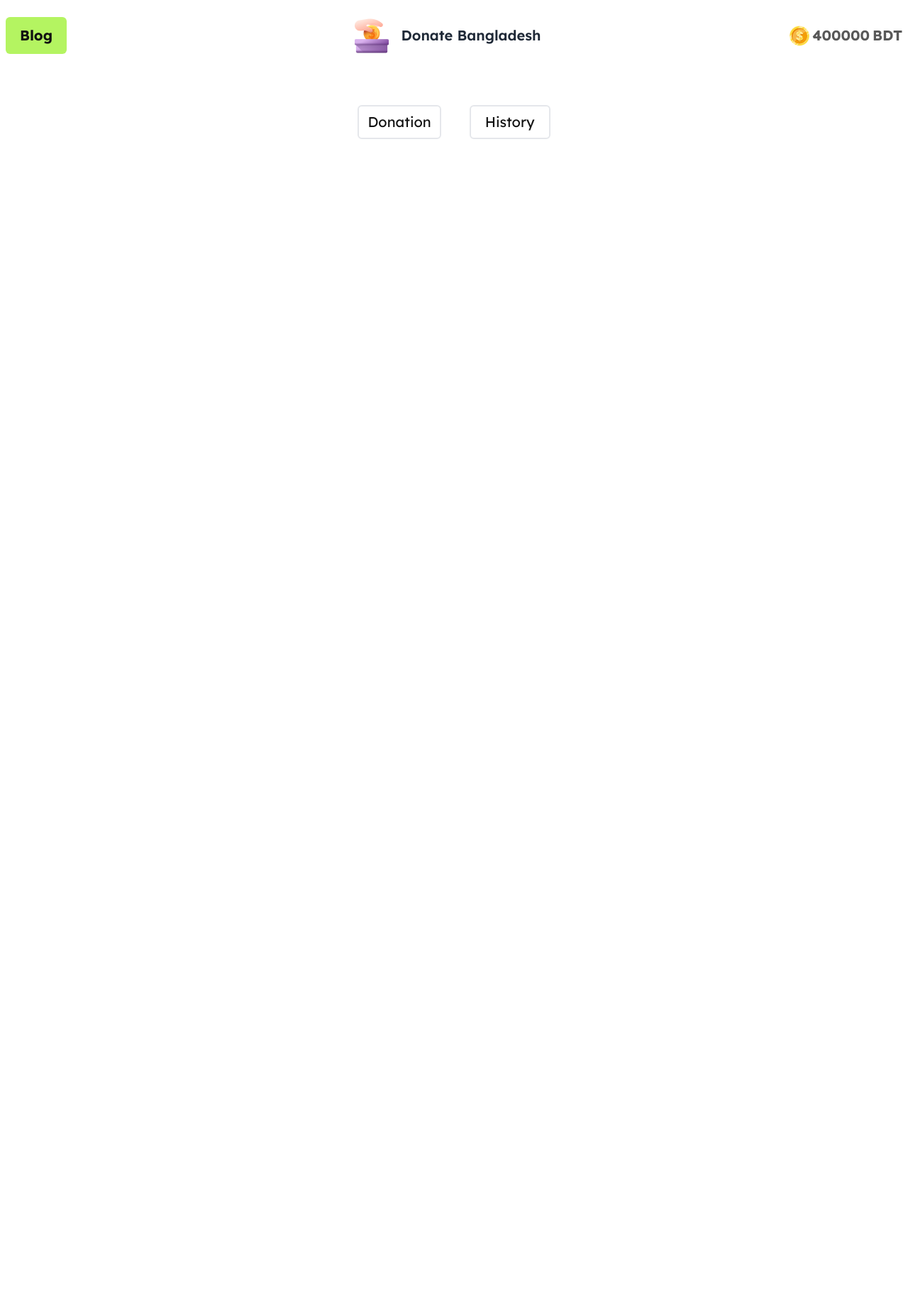
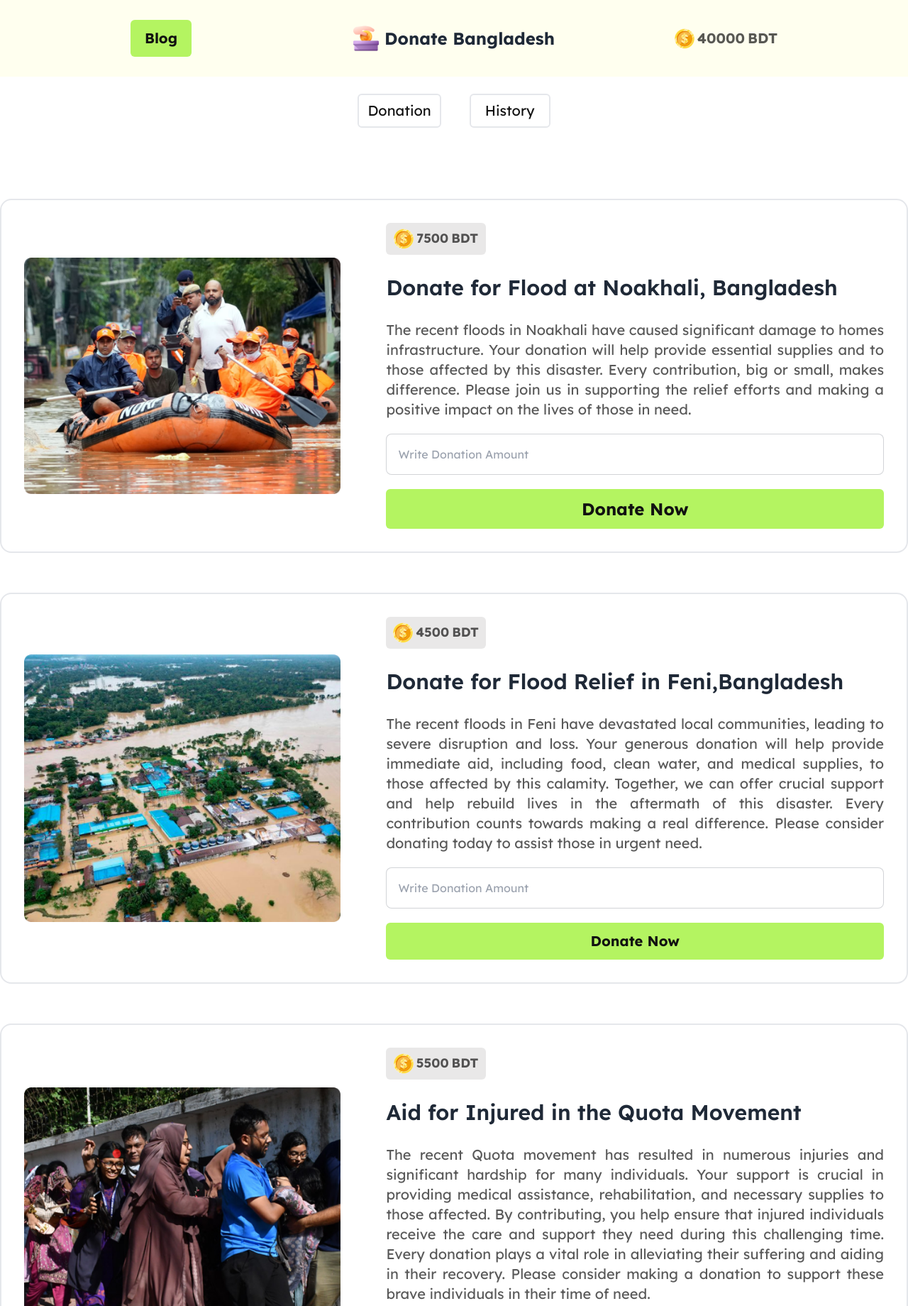
Before and after one commit to Siam-66/assignment-5, a plain HTML site: page index.html in a window 1280 px wide. Shown: the top 1840 px of the page at 71% size. Before the commit the page ends 800 px from the top, so only its background shows below. Drawn offline with nearby package versions, Linux system fonts and the light colour scheme.

Commit message:
card section done

```diff
--- a/index.html
+++ b/index.html
@@ -33,40 +33,119 @@
     .colo-2{
         color: #111111;
     }
-
+    .colo-3{
+        color:#111111B2
+    }
 </style>
 
 </head>
 <body class="font-lx">
-    <header class="container mx-auto backdrop-blur-sm bg-white/30 " >
-        <nav class="mt-4">
-            <div class="navbar bg-base-100">
+    <header class=" mx-auto sticky top-0 z-10  backdrop-blur-md bg-white/30 md:mb-20 mb-5 " >
+        <nav class="bg-[#fffc5318] bg-opacity-15 py-5 md:px-44 ">
+            <div class=" navbar">
+
                 <div class="navbar-start">
-                <a class="colo-1 colo-2 font-bold text-xl rounded-md py-3 px-5  " href="">Blog</a>
+                <a class="colo-1 colo-2 font-bold md:text-xl rounded-md py-3 px-5  " href="">Blog</a>
                 </div>
-                <div class="navbar-center">
-                <img src="assets/logo.png" alt="">
-                  <a class="btn btn-ghost text-xl">Donate Bangladesh</a>
+
+                <div class="navbar-center gap-2 ">
+                <img class=" max-sm:w-7 w-9" src="assets/logo.png" alt="">
+                <a class=" text-lg md:text-2xl md:font-bold ">Donate Bangladesh</a>
                 </div>
-                <div class="navbar-end gap-1 text-xl">
 
-                <img src="assets/coin.png" alt="">
+                <div class="navbar-end gap-1 md:text-xl">
 
-                <div class="text-[#111111B3] font-bold" >400000</div>
+                <img class="max-sm:w-5" src="assets/coin.png" alt="">
 
-                 <div class="text-[#111111B3] font-bold" >BDT</div>
+                <div class="text-[#111111B3] font-bold" >40000</div>
+
+                <div class="text-[#111111B3] font-bold" >BDT</div>
 
                 </div>
 
-              </div>
+            </div>
         </nav>
-        <section>
-            <div class="flex justify-center mt-16 gap-10 text-xl">
+        <section class="pb-5 mt-6 ">
+            <div class="flex justify-center gap-10 text-xl">
             <button class=" border-2 colo-2 py-2 px-3 rounded-md">Donation</button>
             <button class=" border-2 colo-2 py-2 px-5 rounded-md">History</button>
             </div>
         </section>
     </header>
 
+    <section class="container mx-auto mb-20">
+        <div class="card card-side bg-base-100 border-2  mb-14 flex flex-col md:flex-row">
+            <figure class="p-8 w-full md:w-2/5">
+                <img src="Assets/noakhali.png" />
+            </figure>
+            <div class="card-body  w-full md:w-1/2">
+                <div class=" gap-1 text-lg flex justify-center bg-[#e0dfdfb2] md:w-[20%] p-2 rounded-md mb-5 ">
+
+                    <img src="assets/coin.png" alt="">
+
+                    <div class="text-[#111111B3] font-bold" >7500</div>
+
+                    <div class="text-[#111111B3] font-bold" >BDT</div>
+
+                    </div>
+                <h2 class="card-title text-2xl md:text-3xl mb-5">Donate for Flood at Noakhali, Bangladesh</h2>
+                <p class="colo-3 text-justify md:text-xl mb-3"> The recent floods in Noakhali have caused significant damage to homes  infrastructure. Your donation will help provide essential supplies and  to those affected by this disaster. Every contribution, big or small, makes  difference. Please join us in supporting the relief efforts and making a positive impact on the lives of those in need.</p>
+                <input type="email" placeholder="Write Donation Amount" class="input input-bordered py-7 mb-3" required />
+                <div class="card-actions">
+                    <button class=" colo-1 colo-2 py-2 px-3 rounded-md w-full text-xl md:text-2xl font-bold py-3 ">Donate Now</button>
+                </div>
+            </div>
+        </div>
+
+        <div class="card card-side bg-base-100  border-2  mb-14 flex flex-col md:flex-row">
+            <figure class="p-8 w-full md:w-2/5">
+                <img src="Assets/feni.png" />
+            </figure>
+            <div class="card-body w-full md:w-1/2">
+                <div class=" gap-1 text-lg flex justify-center bg-[#e0dfdfb2] md:w-[20%] p-2 rounded-md mb-5 ">
+
+                    <img src="assets/coin.png" alt="">
+
+                    <div class="text-[#111111B3] font-bold" >4500</div>
+
+                     <div class="text-[#111111B3] font-bold" >BDT</div>
+
+                    </div>
+                <h2 class="card-title text-2xl md:text-3xl mb-5">Donate for Flood Relief in Feni,Bangladesh</h2>
+                <p class="colo-3 text-justify md:text-xl mb-3"> The recent floods in Feni have devastated local communities, leading to severe disruption and loss. Your generous donation will help provide immediate aid, including food, clean water, and medical supplies, to those affected by this calamity. Together, we can offer crucial support and help rebuild lives in the aftermath of this disaster. Every contribution counts towards making a real difference. Please consider donating today to assist those in urgent need.</p>
+                <input type="email" placeholder="Write Donation Amount" class="input input-bordered py-7 mb-3" required />
+                <div class="card-actions">
+                    <button class=" colo-1 colo-2 py-2 px-3 rounded-md w-full text-xl md:text font-bold py-3 ">Donate Now</button>
+                </div>
+            </div>
+        </div>
+
+        <div class="card card-side bg-base-100 border-2  mb-14 flex flex-col md:flex-row">
+            <figure class="p-8 w-full md:w-2/5">
+                <img  src="Assets/quota-protest.png" />
+            </figure>
+            <div class="card-body w-full md:w-1/2">
+                <div class=" gap-1 text-lg flex justify-center bg-[#e0dfdfb2] md:w-[20%] p-2 rounded-md mb-5 ">
+
+                    <img src="assets/coin.png" alt="">
+
+                    <div class="text-[#111111B3] font-bold" >5500</div>
+
+                     <div class="text-[#111111B3] font-bold" >BDT</div>
+
+                    </div>
+                <h2 class="card-title text-2xl md:text-3xl mb-5">Aid for Injured in the Quota Movement</h2>
+                <p class="colo-3 text-justify md:text-xl mb-3">The recent Quota movement has resulted in numerous injuries and significant hardship for many individuals. Your support is crucial in providing medical assistance, rehabilitation, and necessary supplies to those affected. By contributing, you help ensure that injured individuals receive the care and support they need during this challenging time. Every donation plays a vital role in alleviating their suffering and aiding in their recovery. Please consider making a donation to support these brave individuals in their time of need.</p>
+                <input type="email" placeholder="Write Donation Amount" class="input input-bordered py-7 mb-3" required />
+                <div class="card-actions">
+                    <button class=" colo-1 colo-2 py-2 px-3 rounded-md w-full text-xl md:text font-bold py-3 ">Donate Now</button>
+                </div>
+            </div>
+        </div>
+
+    </section>
+ <footer>
+    <div class="bg-[#fffc5318] h-[80px]"> </div>
+ </footer>
 </body>
 </html>
```
Also changed, not shown: blog.html (added).
